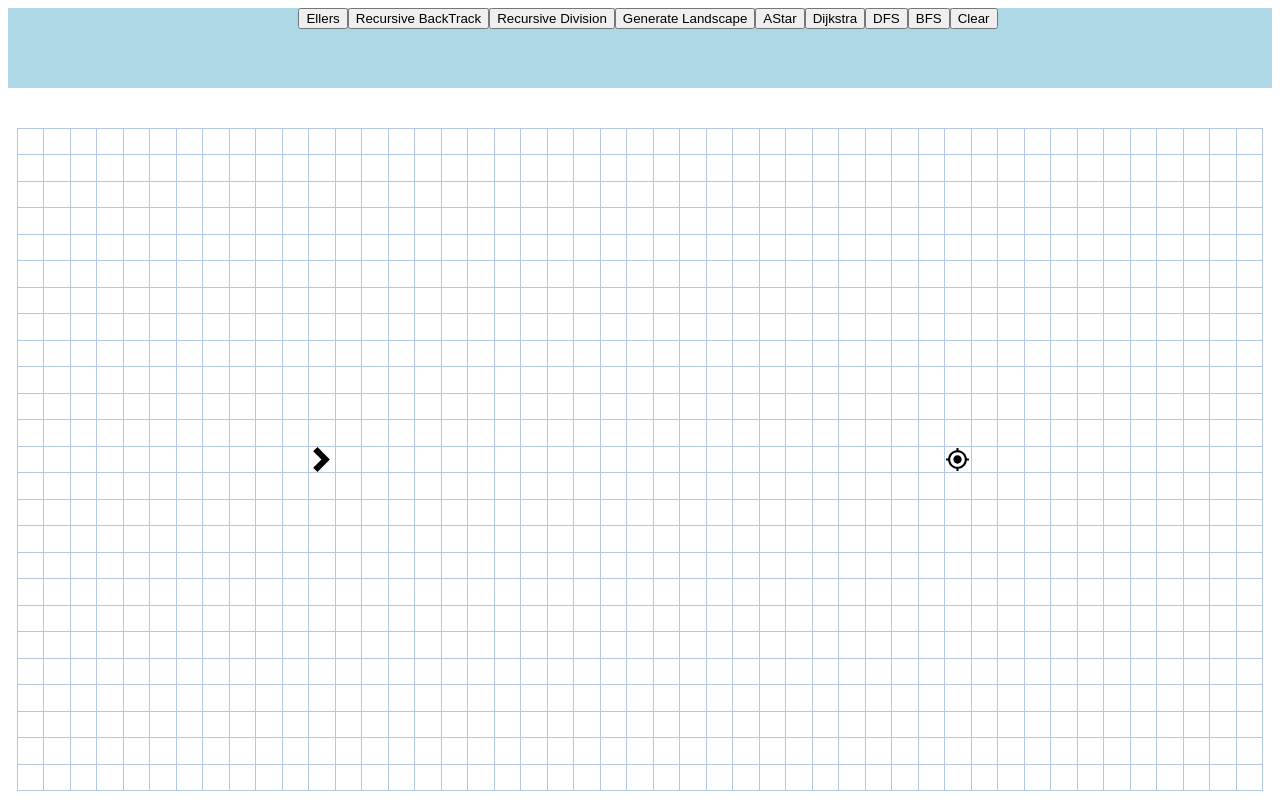
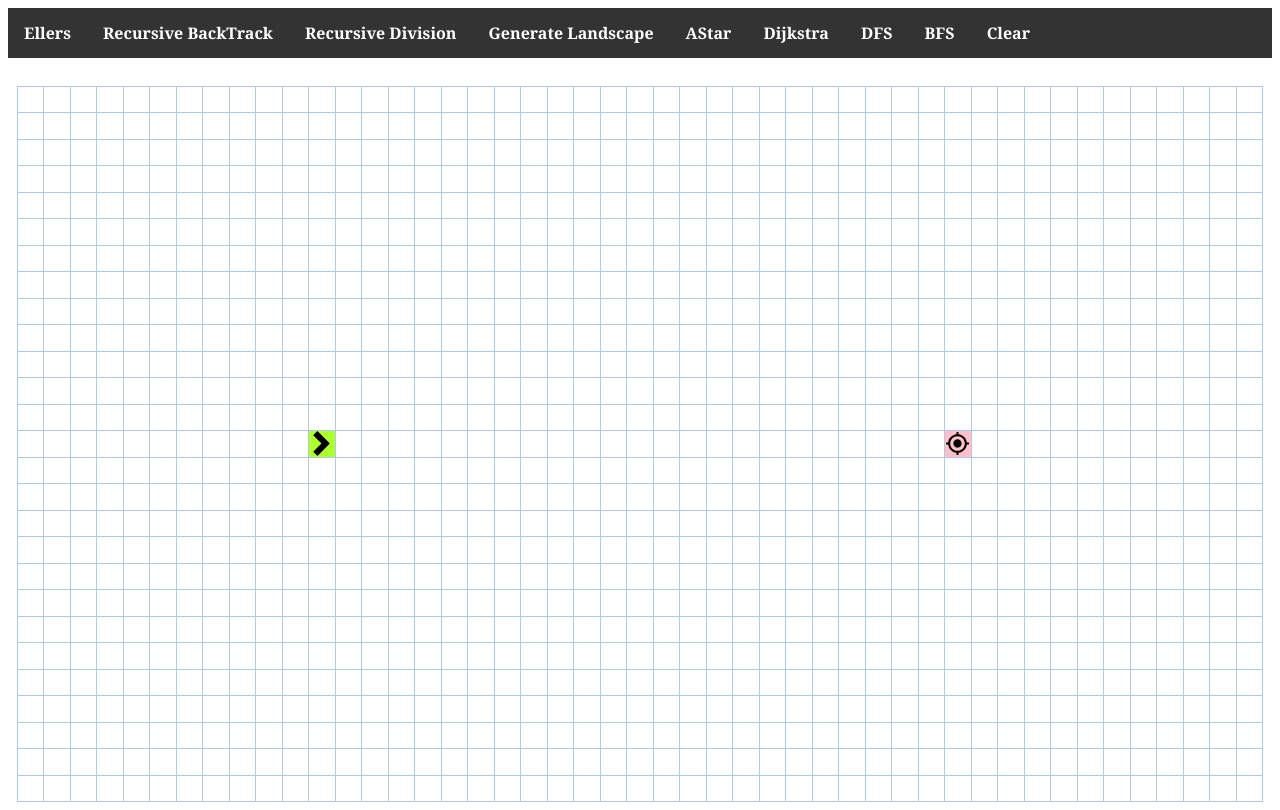
Before and after one commit to AntonGrier/PathfindingVisualiser, a React (Create React App) app: page / in a window 1280 px wide. Built offline with nearby package versions, Linux system fonts and the light colour scheme; the HTML template or start-up script is replaced by a standard one.

Commit message:
created navbar design

```diff
--- a/src/IPathfinder.tsx
+++ b/src/IPathfinder.tsx
@@ -1,5 +1,5 @@
 const screenWidth = Math.floor((0.95 * window.innerWidth) / 25);
-const screenHeight = Math.floor((0.8 * window.innerHeight) / 25);
+const screenHeight = Math.floor((0.85 * window.innerHeight) / 25);
 export const GRID_W = screenWidth % 2 === 0 ? screenWidth - 1 : screenWidth;
 export const GRID_H = screenHeight % 2 === 0 ? screenHeight - 1 : screenHeight;
 export const DEFAULT_START_POS: Position = { x: Math.floor(GRID_W / 4), y: Math.floor(GRID_H / 2) };
--- a/src/Navbar.tsx
+++ b/src/Navbar.tsx
@@ -25,71 +25,71 @@ export default class Navbar extends Component<Props> {
 
     render(): any {
         return (
-            <div className="navbar">
-                <button
+            <ul>
+                <li><a
                     onClick={() => {
                         this.props.generateMaze(new Ellers());
                     }}
                 >
                     Ellers
-                </button>
-                <button
+                </a></li>
+                <li><a
                     onClick={() => {
                         this.props.generateMaze(new RecursiveBacktracking());
                     }}
                 >
                     Recursive BackTrack
-                </button>
-                <button
+                </a></li>
+                <li><a
                     onClick={() => {
                         this.props.generateMaze(new RecursiveDivision());
                     }}
                 >
                     Recursive Division
-                </button>
-                <button
+                </a></li>
+                <li><a
                     onClick={() => {
                         this.props.generateLandscape();
                     }}
                 >
                     Generate Landscape
-                </button>
-                <button
+                </a></li>
+                <li><a
                     onClick={() => {
                         this.props.performAlgorithm(new AStar());
                     }}
                 >
                     AStar
-                </button>
-                <button
+                </a></li>
+                <li><a
                     onClick={() => {
                         this.props.performAlgorithm(new Dijkstra());
                     }}
                 >
                     Dijkstra
-                </button>
-                <button
+                </a></li>
+                <li><a
                     onClick={() => {
                         this.props.performAlgorithm(new DFS());
                     }}
                 >
                     DFS
-                </button>
-                <button
+                </a></li>
+                <li><a
                     onClick={() => {
                         this.props.performAlgorithm(new BFS());
                     }}
                 >
                     BFS
-                </button>
-                <button
+                </a></li>
+                <li><a
                     onClick={() => {
                         this.props.clearPath();
                     }}
                 >
                     Clear
-                </button>
-            </div>
+                </a></li>
+            </ul>
         );
     }
 }
--- a/src/index.css
+++ b/src/index.css
@@ -22,7 +22,7 @@ body {
     background-repeat: no-repeat;
     width: 25px;
     height: 25px;
-    background-color: white;
+    background-color: greenyellow;
 }
 
 .cell-finish {
@@ -31,7 +31,7 @@ body {
     background-repeat: no-repeat;
     width: 25px;
     height: 25px;
-    background-color: white;
+    background-color: pink;
 }
 
 .cell-midpoint {
@@ -40,7 +40,7 @@ body {
     background-repeat: no-repeat;
     width: 25px;
     height: 25px;
-    background-color: white;
+    background-color: orange;
 }
 
 .cell-wall {
@@ -91,8 +91,9 @@ body {
     /* border-right: 0.05px solid #b2c9e3;
     border-bottom: 0.05px solid #b2c9e3; */
     /* margin: 1px; */
-    margin-top: 5vh;
+    /* margin-top: 5vh; */
     display: inline-block;
+    margin-top: 3.5vh;
     height: auto;
     width: auto;
     background-color: #b2c9e3;
@@ -110,12 +111,39 @@ body {
     /* cursor: default; */
 }
 
-.navbar {
+/* .navbar {
     width: 100vw;
     height: 10vh;
     text-align: center;
     background-color: lightblue;
-}
+} */
+
+ul {
+    list-style-type: none;
+    margin: 0;
+    padding: 0;
+    overflow: hidden;
+    background-color: #333;
+  }
+
+  li {
+    float: left;
+  }
+
+  li a {
+    font-family: Cambria, Cochin, Georgia, Times, 'Times New Roman', serif;
+    font-weight: bold;
+    display: block;
+    color: white;
+    text-align: center;
+    padding: 14px 16px;
+    text-decoration: none;
+  }
+
+  /* Change the link color to #111 (black) on hover */
+  li a:hover {
+    background-color: #111;
+  }
 
 @keyframes wall {
     0% {
```
Also changed, not shown: public/PathfindingIcon.png (added).
